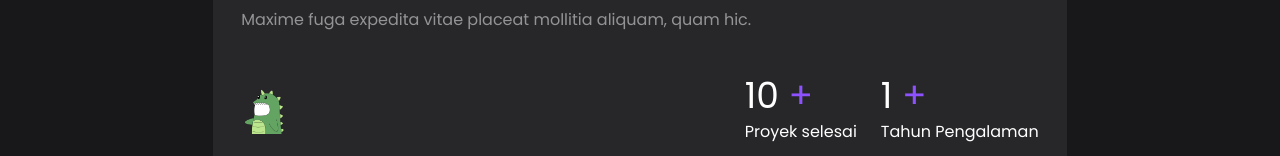
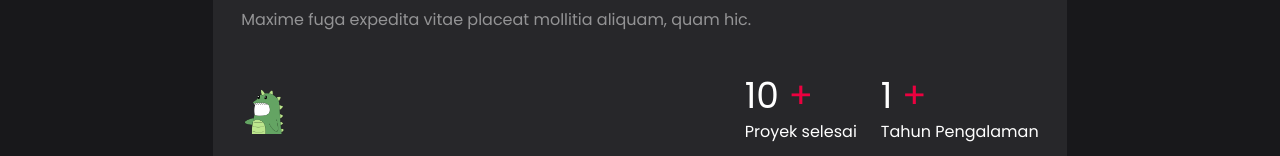
Before and after one commit to GeraldiNathan/PortofolioV1, a React (Vite) app: page / in a window 1280 px wide. Shown: the part 796-952 px from the top of the page. Built offline with nearby package versions, Linux system fonts and the light colour scheme.

Commit message:
fix(Hero and About) : Change alt image name and value span

```diff
--- a/src/App.jsx
+++ b/src/App.jsx
@@ -42,7 +42,7 @@ function App() {
         </div>
         <img
           src={DataImage.HeroImage}
-          alt="Hero Image"
+          alt="Main Image"
           className="w-[500px] rounded-4xl md:ml-auto"
         />
       </div>
@@ -73,13 +73,13 @@ function App() {
             <div className="flex items-center gap-6">
               <div>
                 <h1 className="text-4xl mb-1">
-                  10 <span className="text-violet-500">+</span>
+                  10 <span className="text-rose-600">+</span>
                 </h1>
                 <p>Proyek selesai</p>
               </div>
               <div className="felx items-center gap-6">
                 <h1 className="text-4xl mb-1">
-                  1 <span className="text-violet-500">+</span>
+                  1 <span className="text-rose-600">+</span>
                 </h1>
                 <p>Tahun Pengalaman</p>
               </div>
```
